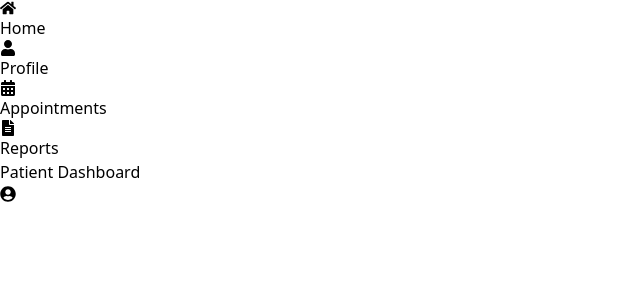
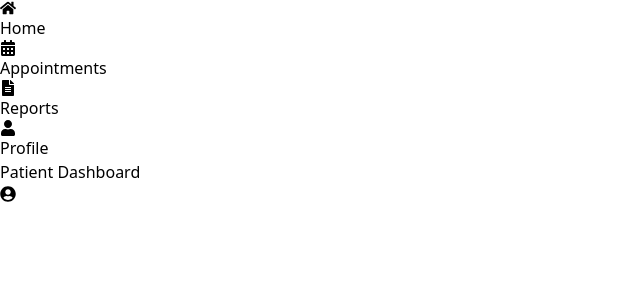
Before and after one commit to nejidevelops/hms-frontend, a React (Vite) app: page /patient-dashboard in a window 1280 px wide. Shown: the top 300 px of the page, without its empty margins (0-640 px from the left). Built offline with nearby package versions, Linux system fonts and the light colour scheme; sample sign-in values are in the browser's storage.

Commit message:
Improving on the sidebar layout

```diff
--- a/src/components/patients-dashboard/Sidebar.jsx
+++ b/src/components/patients-dashboard/Sidebar.jsx
@@ -21,15 +21,6 @@ const Sidebar = () => {
           </li>
           <li>
             <NavLink
-              to="/patient-dashboard/profile"
-              className="flex items-center p-4 hover:bg-gray-700"
-              activeClassName="bg-gray-700"
-            >
-              <FaUser className="mr-3" /> Profile
-            </NavLink>
-          </li>
-          <li>
-            <NavLink
               to="/patient-dashboard/appointments"
               className="flex items-center p-4 hover:bg-gray-700"
               activeClassName="bg-gray-700"
@@ -46,6 +37,15 @@ const Sidebar = () => {
               <FaFileAlt className="mr-3" /> Reports
             </NavLink>
           </li>
+          <li>
+            <NavLink
+              to="/patient-dashboard/profile"
+              className="flex items-center p-4 hover:bg-gray-700"
+              activeClassName="bg-gray-700"
+            >
+              <FaUser className="mr-3" /> Profile
+            </NavLink>
+          </li>
         </ul>
       </nav>
     </div>
```
